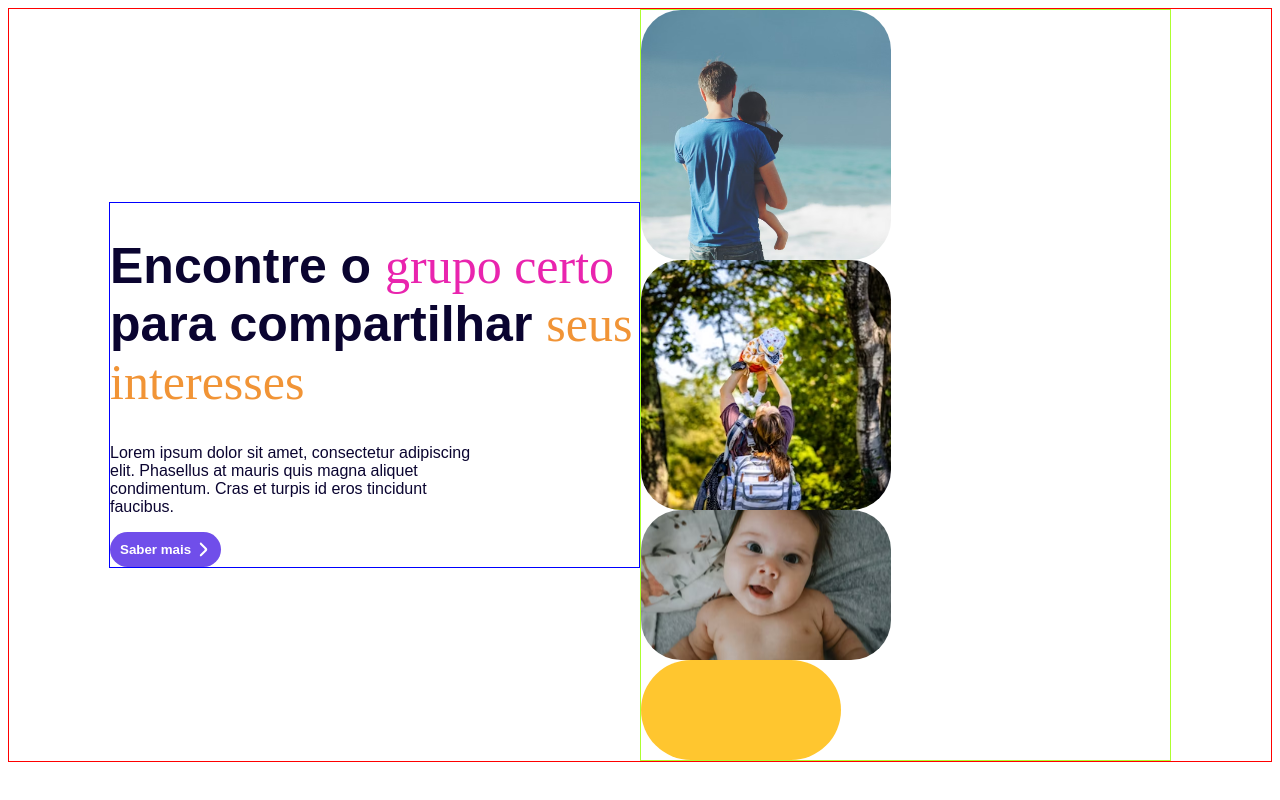
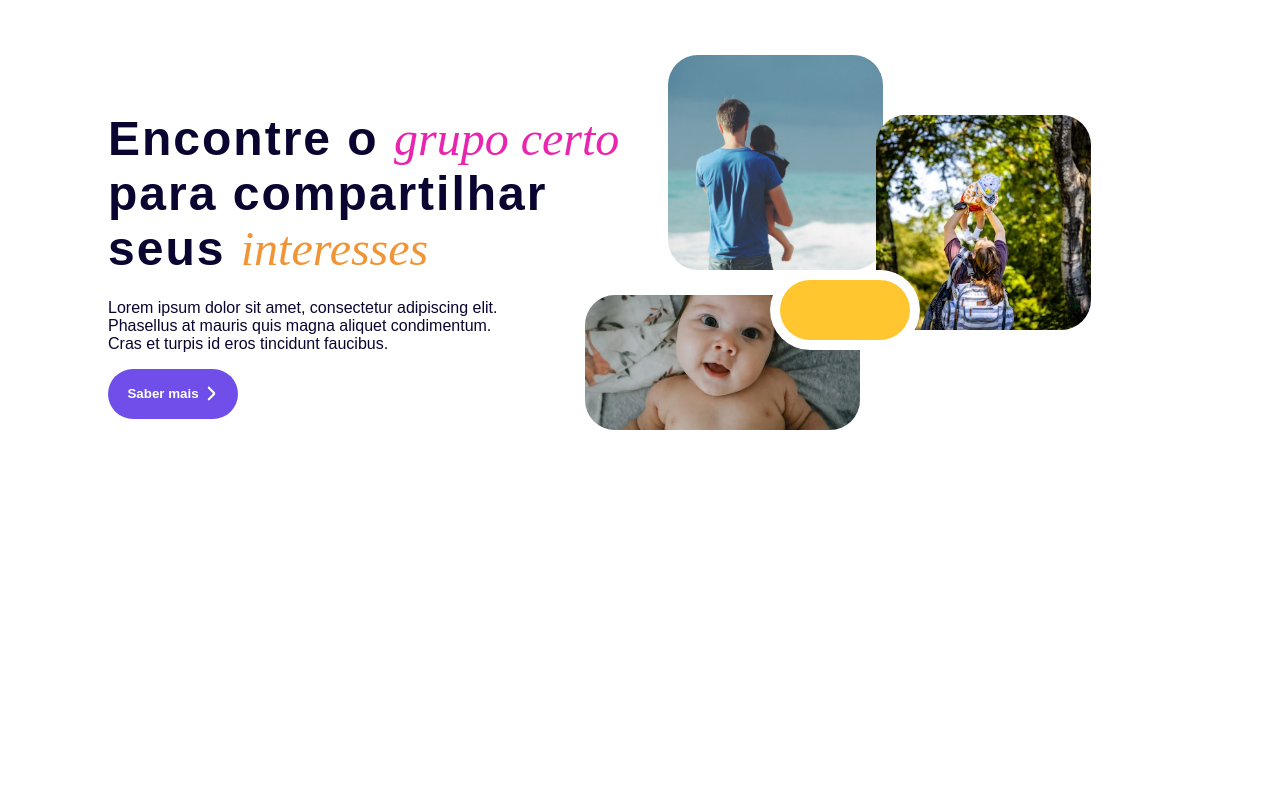
Before and after one commit to PedroH31/Frontend-ProSempre, a website built with Vite: page DesafioProSempre/paginas/forum/forum.html in a window 1280 px wide. Built offline with nearby package versions, Linux system fonts and the light colour scheme.

Commit message:
chore: conclusão do hero do forum

```diff
--- a/DesafioProSempre/css/forum/forum.css
+++ b/DesafioProSempre/css/forum/forum.css
@@ -1,36 +1,42 @@
 .hero{
-  /*Cor para debug*/
-  border: 1px solid red;
   display: flex;
   align-items: center;
   padding-left: 100px;
   padding-right: 100px;
+  margin-top: 70px;
+  height: 400px;
 }
 
 .hero-section1{
-  /*Cor para debug*/
-  border: 1px solid blue;
   width: 50%;
 }
 
 .titulo-hero{
-  font-size: 50px;
+  font-size: 48px;
   color: #0A0430;
   font-family: 'DM sans', sans-serif;
   text-align: left;
   font-weight: 600;
+  letter-spacing: 2px;
+  margin-top: -10px;
 }
 
 .titulo-hero-span1{
   font-family: "DM Serif Display", serif;
   font-weight: 400;
   color: #E924AE;
+  font-style: italic;
+  letter-spacing: 0;
+
 }
 
 .titulo-hero-span2{
   font-family: "DM Serif Display", serif;
   font-weight: 400;
   color: #F19436;
+  font-style: italic;
+  letter-spacing: 0;
+
 }
 
 .hero-paragraph{
@@ -38,7 +44,8 @@
   font-weight: 400;
   color: #0A0430;
   font-size: 16px;
-  width: 70%;
+  width: 76%;
+  margin-top: -10px;
 }
 
 .hero-btn{
@@ -46,13 +53,15 @@
   font-weight: 700;
   background-color: #704EEA;
   color: #FFFFFF;
-  border-radius: 50px;
+  border-radius: 150px;
   padding: 10px;
   border: none;
   display: flex;
   justify-content: center;
   align-items: center;
   gap: 5px;
+  width: 130px;
+  height: 50px;
 }
 
 .hero-btn-span{
@@ -61,43 +70,70 @@
 }
 
 .hero-section2{
-  /*Cor para debug*/
-  border: 1px solid greenyellow;
   width: 50%;
-
+  height: 100%;
 }
 
 .lateral-imgs{
-
+    display: block;
+    position: relative;
+    height: 100%;
+    width: 550px;
 }
 
 .img{
   width: 100%;
   height: 100%;
   object-fit: cover;
-  border-radius: 40px;
+  object-position: center;
+  border-radius: 30px;
 }
 
 .img1-container{
-  width: 250px;
-  height: 250px;
+  width: 215px;
+  height: 215px;
+  position: absolute;
+  z-index: 990;
+  bottom: 50%;
+  left: 5%;
 }
 
 .img2-container{
-  width: 250px;
-  height: 250px;
-
+  width: 215px;
+  height: 215px;
+  position: absolute;
+  z-index: 990;
+  bottom: 35%;
+  right: 18%;
 }
 
 .img3-container{
-  width: 250px;
-  height: 150px;
+  width: 275px;
+  height: 135px;
+  position: absolute;
+  z-index: 990;
+  bottom: 10%;
+  right: 60%;
+}
 
+
+.container-rectangle{
+  display: flex;
+  justify-content: center;
+  align-items: center;
+  width: 150px;
+  height: 80px;
+  background-color: white;
+  border-radius: 100px;
+  z-index: 991;
+  position: absolute;
+  bottom: 120px;
+  right: 270px;
 }
 
 .rectangle{
   background-color: #FFC62F;
-  width: 200px;
-  height: 100px;
+  width: 130px;
+  height: 60px;
   border-radius: 50px;
 }
--- a/DesafioProSempre/paginas/forum/forum.html
+++ b/DesafioProSempre/paginas/forum/forum.html
@@ -7,7 +7,7 @@
 
         <div class="hero">
             <div class="hero-section1">
-                <h1 class="titulo-hero">Encontre o <span class="titulo-hero-span1">grupo certo</span> para compartilhar <span class="titulo-hero-span2">seus interesses</span></h1>
+                <h1 class="titulo-hero">Encontre o <span class="titulo-hero-span1">grupo certo</span> para compartilhar seus <span class="titulo-hero-span2">interesses</span></h1>
                 <p class="hero-paragraph">Lorem ipsum dolor sit amet, consectetur adipiscing elit. Phasellus at mauris quis magna aliquet condimentum. Cras et turpis id eros tincidunt faucibus.</p>
                 <button class="hero-btn">Saber mais <svg class="hero-btn-span" viewBox="0 0 10 20" fill="none" xmlns="http://www.w3.org/2000/svg">
                     <path d="M0.412777 18.7777C0.956418 19.3213 1.83792 19.3213 2.38154 18.7777L9.18545 11.9669C10.2719 10.8795 10.2714 9.11738 9.18461 8.0304L2.37653 1.22238C1.8329 0.678722 0.951407 0.678722 0.407752 1.22238C-0.135917 1.76605 -0.135917 2.64749 0.407752 3.19116L6.23469 9.01812C6.77845 9.56174 6.77845 10.4432 6.23469 10.9869L0.412777 16.8089C-0.130892 17.3525 -0.130892 18.2339 0.412777 18.7777Z" fill="white"/>
@@ -28,7 +28,11 @@
                         <img class="img" src="../../img/forum/hero-img-3.png" alt="bebê feliz olhando para camera"/>
 
                     </div>
-                    <div class="rectangle"></div>
+
+                    <div class="container-rectangle">
+                        <div class="rectangle"></div>
+
+                    </div>
                 </div>
             </div>
         </div>
```
